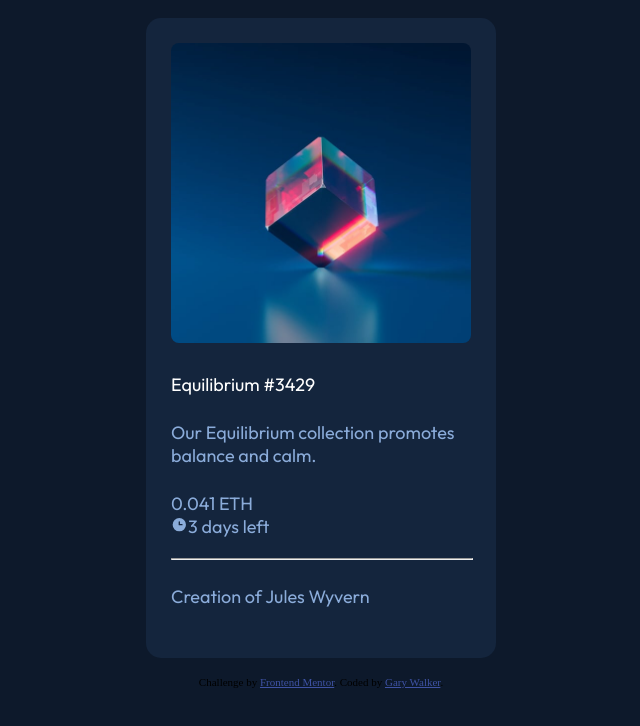
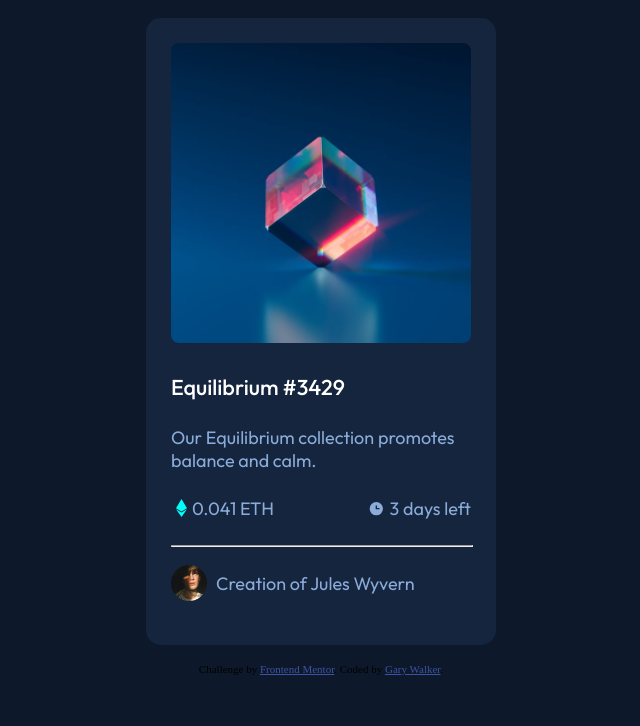
Before and after one commit to garyjwalker/nft-preview-card, a plain HTML site: page index.html in a window 1280 px wide. Shown: the whole page, without its empty margins (319-959 px from the left). Drawn offline with Linux system fonts and the light colour scheme.

Commit message:
Getting pretty close.

```diff
--- a/index.html
+++ b/index.html
@@ -20,12 +20,15 @@
     <img src="images/image-equilibrium.jpg" class="nft-card-image">
     <div class="nft-card-head">Equilibrium #3429</div>
     <div>Our Equilibrium collection promotes balance and calm.</div>
-    <div>
-      <div class="nft-card-price">0.041 ETH</div>
-      <div class="nft-card-time"><img src="images/icon-clock.svg">3 days left</div>
+    <div class="nft-card-middle">
+      <div class="nft-card-price"><img src="images/icon-ethereum.svg" class="nft-card-inline-icon">0.041 ETH</div>
+      <div class="nft-card-time"><img src="images/icon-clock.svg" class="nft-card-inline-icon">3 days left</div>
     </div>
     <hr class="nft-card-divider">
-    <div>Creation of Jules Wyvern</div>
+    <div>
+      <img src="images/image-avatar.png" class="nft-card-avatar">
+      <p>Creation of Jules Wyvern</p>
+    </div>
   </div>
 
   <div class="attribution">
--- a/style.css
+++ b/style.css
@@ -22,6 +22,17 @@ body {
 	margin: 25px 0;
 }
 
+.nft-card-middle {
+	display: flex;
+	justify-content: space-between;
+}
+
+.nft-card-inline-icon {
+	position: relative;
+	margin: 0 5px;
+	top: 2px;
+}
+
 .nft-card-image {
 	width: 300px;
 	height: auto;
@@ -29,6 +40,8 @@ body {
 }
 
 .nft-card-head {
+	font-size: 1.2em;
+	font-weight: 500;
 	margin: 25px 0;
 	color: rgb(255, 255, 255);
 }
@@ -37,6 +50,14 @@ body {
 	width: 100%;
 }
 
+.nft-card-avatar {
+	position: relative;
+	top: -.4em;
+	width: 2em;
+	margin-right: .5em;
+	float: left;
+}
+
 .nft-card-time {
 	height: 1em;
 }
```
